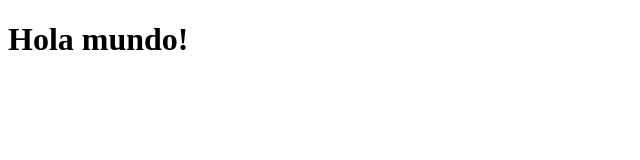
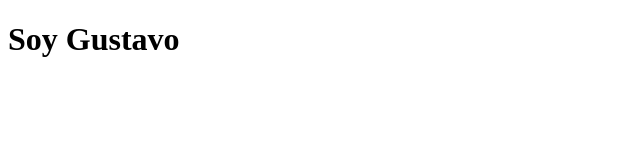
Before and after one commit to GukCM/React-Desde-Cero, a React (Vite) app in the folder 03-counter-app-vite/: page / in a window 1280 px wide. Shown: the top 160 px of the page, without its empty margins (0-640 px from the left). Built offline with nearby package versions, Linux system fonts and the light colour scheme.

Commit message:
Componente agregado por mi, mostrar mi nombre

```diff
--- /dev/null
+++ b/03-counter-app-vite/src/MyName.jsx
@@ -0,0 +1,3 @@
+export function MyName(){
+    return (<h1>Soy Gustavo</h1>)
+}
--- a/03-counter-app-vite/src/main.jsx
+++ b/03-counter-app-vite/src/main.jsx
@@ -1,11 +1,11 @@
 import React from 'react';
 import ReactDOM from "react-dom/client";
-
+import { MyName } from './MyName';
 import {App} from './HelloWorldApp';
 
 ReactDOM.createRoot( document.getElementById('root') ).render(
     //Se recomienda trabajar con React StrictMode
     <React.StrictMode>
-        <App/>
+        <MyName/>
     </React.StrictMode>
 )
```
